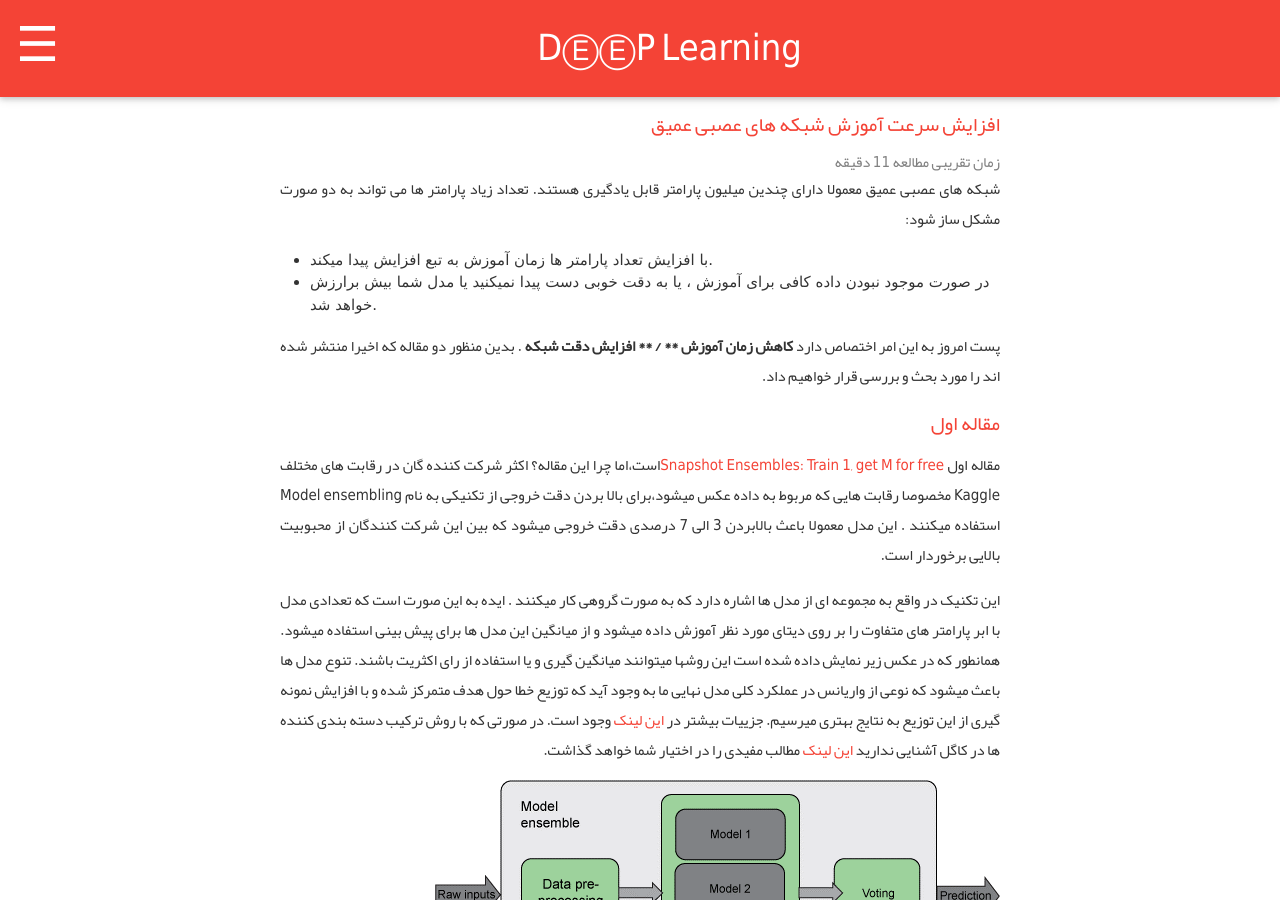
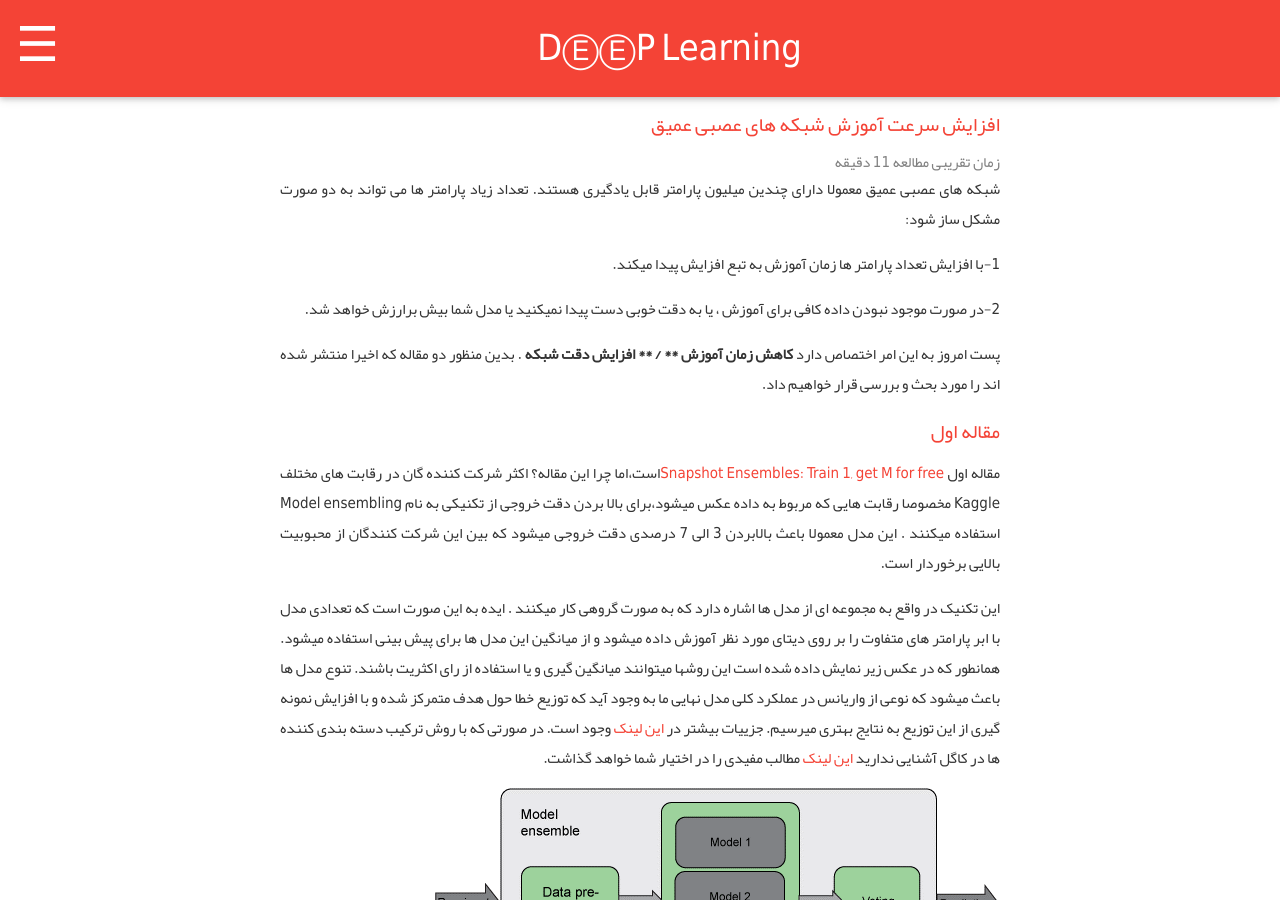
Before and after one commit to AlisterTA/alisterta.github.io, a Jekyll site: the page built from _posts/2017-07-02-افزایش سرعت آموزش شبکه های عصبی عمیق.md, in a window 1280 px wide and 900 px high. Built offline with Jekyll 4.4.1, drawn with Linux system fonts in a browser that asks for light colours; comment, search, counter and statistics services are not loaded.

Commit message:
Update 2017-07-02-افزایش سرعت آموزش شبکه های عصبی عمیق.md

```diff
--- a/_posts/2017-07-02-افزایش سرعت آموزش شبکه های عصبی عمیق.md
+++ b/_posts/2017-07-02-افزایش سرعت آموزش شبکه های عصبی عمیق.md
@@ -4,8 +4,9 @@ title: افزایش سرعت آموزش شبکه های عصبی عمیق
 ---
 شبکه های عصبی عمیق معمولا دارای چندین میلیون پارامتر قابل یادگیری هستند. تعداد زیاد پارامتر ها می تواند  به دو صورت مشکل ساز شود:
 
- * با افزایش تعداد پارامتر ها زمان آموزش به تبع افزایش پیدا میکند.
- *  در صورت موجود نبودن داده کافی برای آموزش ، یا به دقت خوبی دست پیدا نمیکنید یا مدل شما بیش برارزش خواهد شد.
+1-با افزایش تعداد پارامتر ها زمان آموزش به تبع افزایش پیدا میکند.
+
+2-در صورت موجود نبودن داده کافی برای آموزش ، یا به دقت خوبی دست پیدا نمیکنید یا مدل شما بیش برارزش خواهد شد.
 
 پست امروز به این امر اختصاص دارد **کاهش زمان آموزش ** / ** افزایش دقت شبکه** . بدین منظور دو مقاله که اخیرا منتشر شده اند را مورد بحث و بررسی قرار خواهیم داد.
 
```
